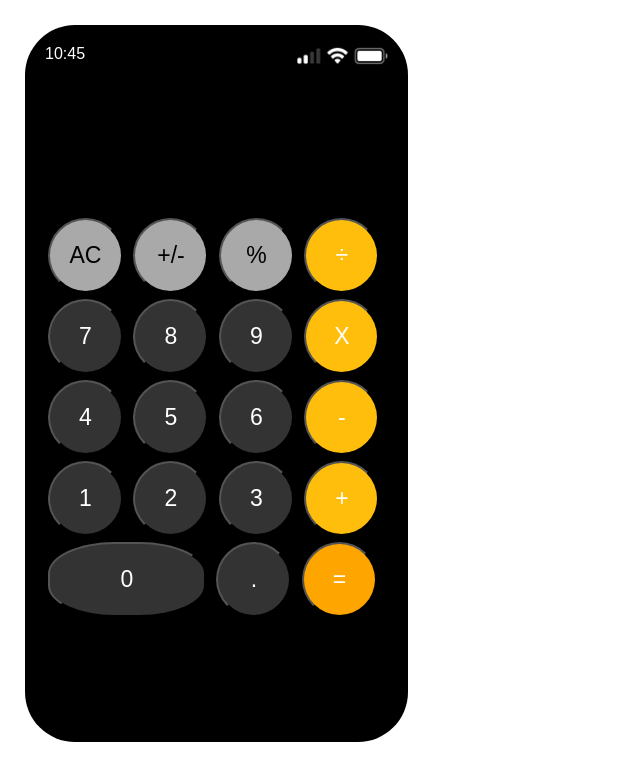
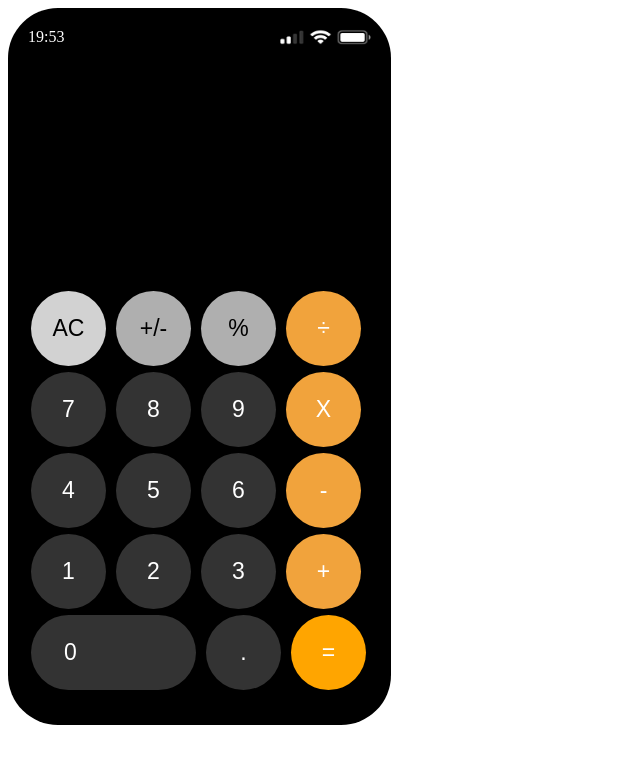
Before and after one commit to asadrm63/Calculator, a plain HTML site: page index.html in a window 1280 px wide. Both pictures are taken after a click on the button "AC". Shown: the whole page, without its empty margins (0-640 px from the left). Drawn offline with Linux system fonts and the light colour scheme.

Commit message:
added live time

```diff
--- a/index.html
+++ b/index.html
@@ -10,42 +10,45 @@
     <!-- <div> -->
       <div class="cal">
         <div class="top">
-        <div>10:45</div>
-        <div><img src="status.png" alt="" height="20px" width="100px"></div>
+        <div class="clock">10:45</div>
+        <div><img src="status.png" alt="" height="17px" width="100px"></div>
       </div>
         <div class="display">
           <p class="output"></p>
         </div>
-
-        <div class="first-row">
+       <div class="buttons" >
+        <!-- <div class="first-row"> -->
           <button class="specialbtn" id="clear">AC</button>
           <button class="specialbtn">+/-</button>
           <button class="specialbtn">%</button>
           <button class='operators' value="/">÷</button>
-        </div>
-        <div class="second-row">
+        <!-- </div> -->
+        <!-- <div class="second-row"> -->
           <button  class="number"value ="7">7</button>
           <button  class="number"value ="8">8</button>
           <button  class="number"value ="9">9</button>
           <button class='operators' value="*">X</button>
-        </div>
-        <div class="third-row">
+        <!-- </div> -->
+        <!-- <div class="third-row"> -->
           <button class="number" value ="4">4</button>
           <button class="number" value ="5">5</button>
           <button class="number" value ="6"> 6</button>
           <button class='operators' value="-">-</button>
-        </div>
-        <div class="fourth-row">
+        <!-- </div> -->
+        <!-- <div class="fourth-row"> -->
           <button class="number" value="1">1</button>
           <button class="number" value="2">2</button>
           <button class="number" value="3">3</button>
           <button class='operators' value="+">+</button>
-        </div>
-        <div class="fifth-row">
+        <!-- </div> -->
+        <!-- <div class="fifth-row"> -->
           <button class="number" id="zerobtn" value="0">0</button>
           <button class="number" value=".">.</button>
           <button class="number" id="equals-button">=</button>
-        </div>
+        <!-- </div> -->
+
+      </div>
+        <div class="bottom"></div>
       </div>
     <!-- </div> -->
   </head>
--- a/script.js
+++ b/script.js
@@ -21,10 +21,38 @@ const operators = document.querySelectorAll(".operators");
 const equalsButton = document.getElementById('equals-button');
 const clearButton = document.getElementById('clear');
 const output = document.querySelector(".output");
+const clock = document.querySelector(".clock");
 let a =0
 let b =0;
 
 // let result = "";
+
+//showing actual time
+let today = new Date();
+let time = today.getHours() + ":" + today.getMinutes()
+clock.innerText = time;
+// let currenttime =setTimeout(time, 60)
+
+
+//trying to update the clock every minute
+setInterval(() => {
+    let today = new Date();
+let time = today.getHours() + ":"+ today.getMinutes();
+
+
+if (today.getMinutes() <10) {
+    + "0" + today.getMinutes();
+}
+else {+ today.getMinutes()};
+
+
+    clock.innerText = time;
+    console.log(time)
+  }, 20000 )
+
+//if minute <10 then add 0
+
+// clock.innerText = time
 
  equalsButton.style.backgroundColor = "orange";
 
--- a/styles.css
+++ b/styles.css
@@ -1,17 +1,20 @@
 *{
     padding: 0px;
-    margin: 0px;
+    /* margin: 0px; */
     color: white;
     user-select: none;
+    box-shadow: none;
 }
 
-
+fixec width height to display
 
 body {
     font-family:Arial, Helvetica, sans-serif;
     margin: 25px;
     display: flex;
-    background-color:;
+    background-color:white;
+    justify-content: center;
+    align-items: center;
 }
 .cal{
     background-color: black;
@@ -19,6 +22,8 @@ body {
     height: 677px;
     width: 343px;
     padding: 20px;
+    /* display: flex;
+    flex-wrap: wrap; */
     /* padding-bottom: 5%; */
 }
  .top{
@@ -29,21 +34,20 @@ body {
 
 
  .display{
-    /* font-size: 130px; */
-    font-size: 40px;
+    font-size: 50px;
     font-weight: 140;
     margin-bottom: 20px;
     text-align: right;
+    height: 40px;
+    /* padding: 1px; */
 }
 button{
     width: 75px;
     height: 75px;
     border-radius: 50%;
-    /* background-color: darkgrey; */
     margin: 3px;
     font-size: 23px;
-    box-shadow: 1px;
-
+    border: none;
 }
 
 .number{
@@ -52,19 +56,40 @@ button{
 
 #zerobtn{
 
-    /* background-color: aquamarine; */
-    width: 158px;
-    border-radius: 42%;
+    width: 165px;
+    border-radius: 55px;
+    padding-right: 86px;
+
 }
 .operators{
-    background-color: #ffbe0b;
-    /* color: white; */
+    background-color: #f1a33c;
 }
 
 .specialbtn{
-    background-color: darkgray;
+    background-color: #afafaf;
     color: black;
+}
+
+.fifth-row {
+    display:grid;
+    grid-template-columns:repeat(4,1fr)
 }
 /* special buttons font black */
 /* buttons clicked becomes white button pressed */
+button:active,
+button:focus {
+    filter: brightness(120%);
+}
+
 /* add comas to number */
+
+
+.bottom{
+    width: 150px;
+    height: 5px;
+    background:white;
+    border-radius: 4px;
+    position: absolute;
+    bottom: 35px;
+    left: 125px;
+}
```
